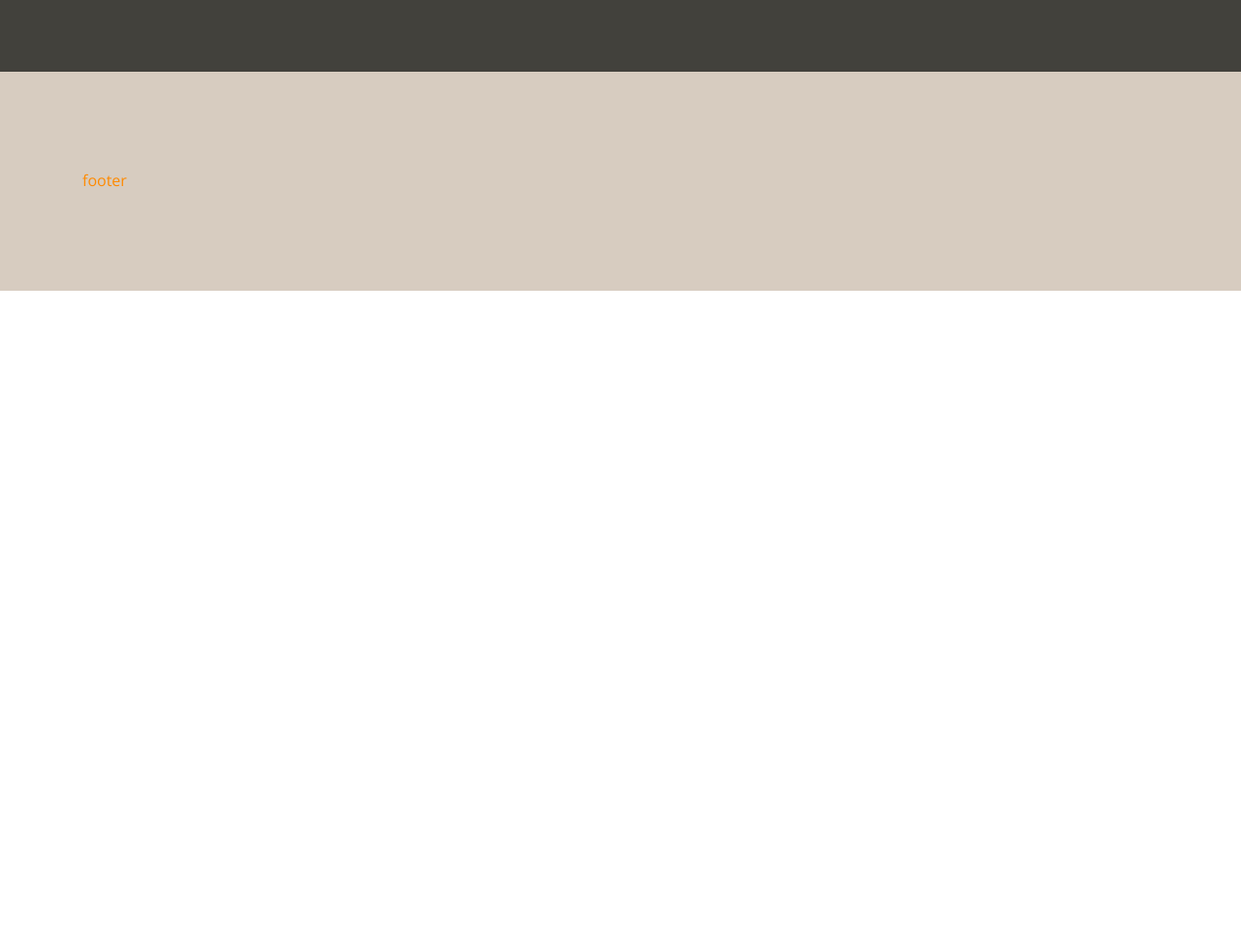
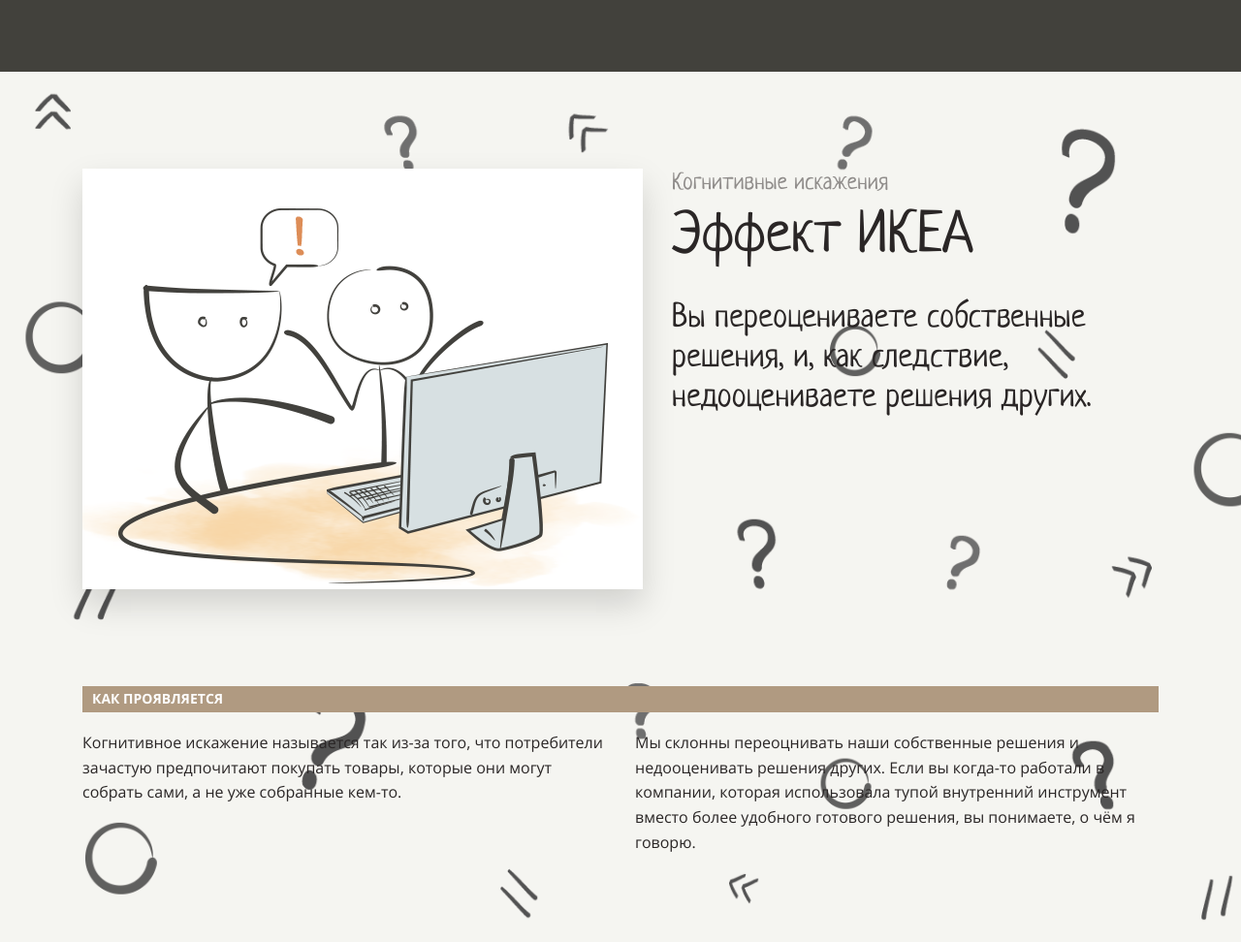
Before and after one commit to viryys/layout-designer-project-58, a website: page src/index.html in a window 1280 px wide. Shown: the part 2668-3640 px from the top of the page at 97% size. Before the commit the page ends 2968 px from the top, so only its background shows below. Drawn offline with Linux system fonts and the light colour scheme.

Commit message:
first content block

```diff
--- a/src/index.html
+++ b/src/index.html
@@ -64,6 +64,19 @@
         </div>
       </div>
     </nav>
+    <section id="ikea-effect" class="ikea-wrapper">
+      <div class="container">
+        <img class="article-img float-left margin-right30" src="../assets/images/1.png" alt="Эффект икея">
+        <span class="article-tag">Когнитивные искажения</span>
+        <h2>Эффект ИКЕА</h2>
+        <h3>Вы переоцениваете собственные решения, и, как следствие, недооцениваете решения других.</h3>
+        <div class="column-wrapper">
+          <p class="article-title">Как проявляется</p>
+          <p class="first-el">Когнитивное искажение называется так из-за того, что потребители зачастую предпочитают покупать товары, которые они могут собрать сами, а не уже собранные кем-то.</p>
+          <p>Мы склонны переоцнивать наши собственные решения и недооценивать решения других. Если вы когда-то работали в компании, которая использовала тупой внутренний инструмент вместо более удобного готового решения, вы понимаете, о чём я говорю.</p>
+        </div>
+      </div>
+    </section>
   </main>
   <footer>
     <div class="container">
--- a/src/styles/style.css
+++ b/src/styles/style.css
@@ -116,7 +116,7 @@
   overflow: hidden;
 }
 
-.header-wrapper:before {
+.header-wrapper:before, .ikea-wrapper:before {
   content: "";
   width: 100%;
   height: 100%;
@@ -233,6 +233,73 @@
   display: block;
 }
 
+.ikea-wrapper {
+  position: relative;
+  overflow: hidden;
+}
+
+.article-tag {
+  font-family: Neucha, sans-serif;
+  font-size: 24px;
+  line-height: 1.2em;
+  color: var(--dark-50);
+  padding-top: 2px;
+  display: block;
+}
+
+.article-img {
+  margin-bottom: 100px;
+  box-shadow: 0 16px 32px 0 rgba(0, 0, 0, 0.15);
+}
+
+.ikea-wrapper h2 {
+  margin: 4px 0;
+  color: var(--dark);
+}
+
+.ikea-wrapper h3 {
+  margin: 28px 0;
+  color: var(--dark);
+}
+
+.article-title {
+  background-color: var(--brown);
+  color: var(--white);
+  font-size: 14px;
+  text-transform: uppercase;
+  font-weight: bold;
+  line-height: 1.2em;
+  padding: 5px 10px;
+}
+
+.column-wrapper {
+  clear: both;
+  column-count: 2;
+  column-gap: 30px;
+}
+
+.article-title {
+  column-span: all;
+  margin-top: 0;
+  margin-bottom: 19px;
+}
+
+.first-el {
+  margin-top: 0;
+}
+
+.float-left {
+  float: left;
+}
+
+.margin-right30 {
+  margin-right: 30px;
+}
+
+.margin-left30 {
+  margin-left: 30px;
+}
+
 footer {
   background-color: var(--white-50);
   overflow: hidden;
```
